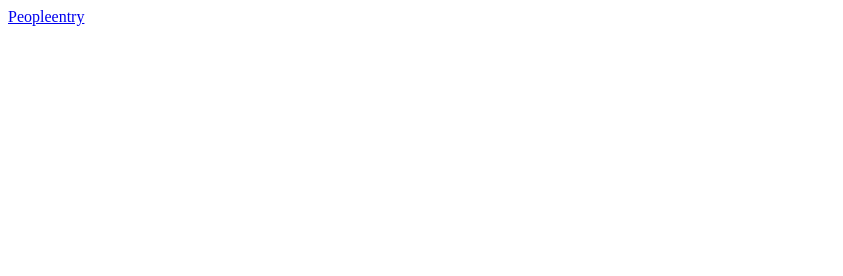
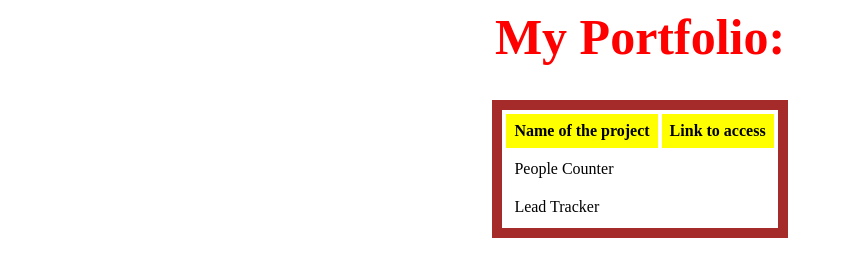
Before and after one commit to shivjegan/MyPortfolio, a plain HTML site: page index.html in a window 1280 px wide. Shown: the whole page, without its empty margins (0-843 px from the left). Drawn offline with Linux system fonts and the light colour scheme.

Commit message:
Update index.html

```diff
--- a/index.html
+++ b/index.html
@@ -1,6 +1,28 @@
 
 <html>
+    <head>
+        <title>My Portfolio</title>
+        <style>
+            h1{text-align:center;font-size:50px;color:red;}
+            table{border-width:10px;border-color:brown;border-style:solid;}
+        </style>
+    </head>
     <body>
-        <a href="peopleentry.html">Peopleentry</a>
+        <h1> My Portfolio:</h1>
+        <center>
+        <table cellpadding=8  cellspacing=4>
+            <tr>
+                <th style="background-color:yellow">Name of the project</th>
+                <th style="background-color:yellow">Link to access</th>
+            </tr>
+            <tr>
+                <td>People Counter</td>
+                <td><a href="peopleentry.html" alternate="File doesn't exist"></td>
+            </tr>
+            <tr>
+                <td>Lead Tracker</td>
+                <td><a href="LeadTracker.html" alternate="File doesn't exist"></td>
+            </tr>
+        </table></center>
     </body>
 </html>
```
